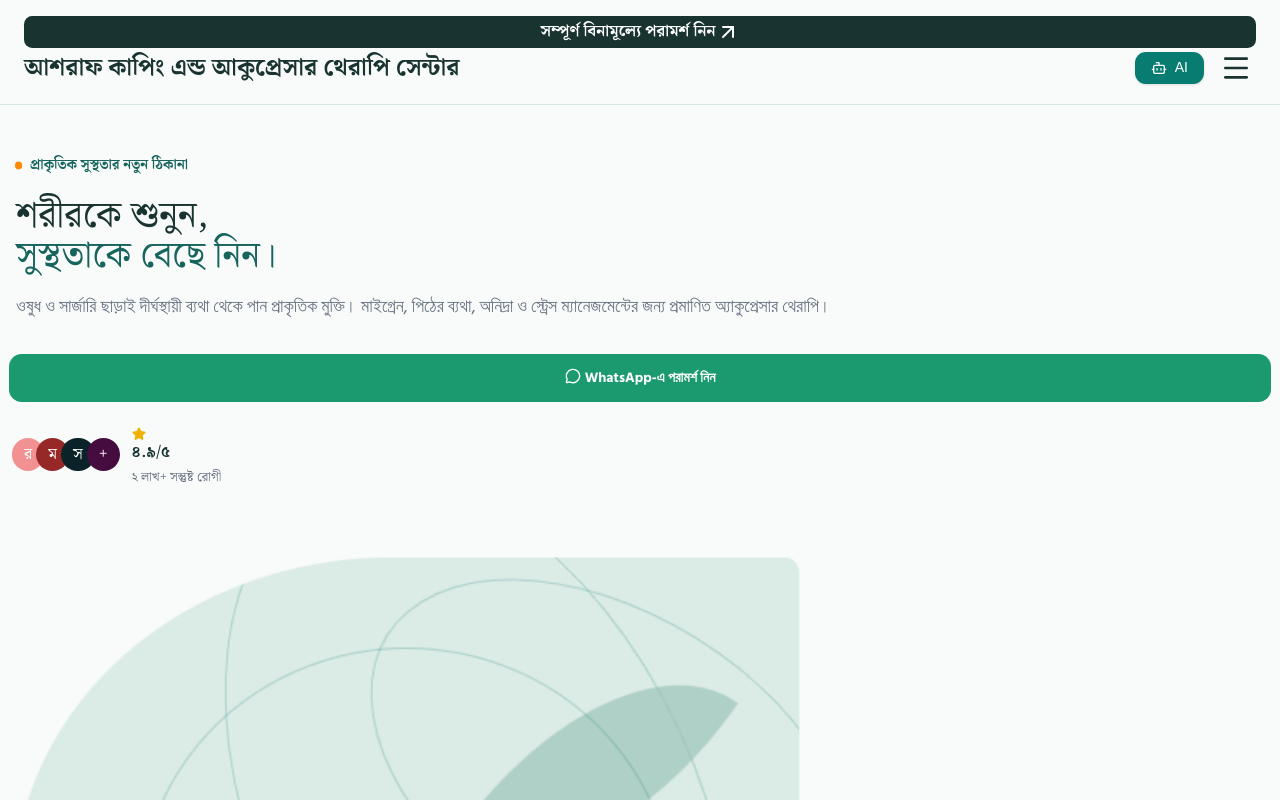
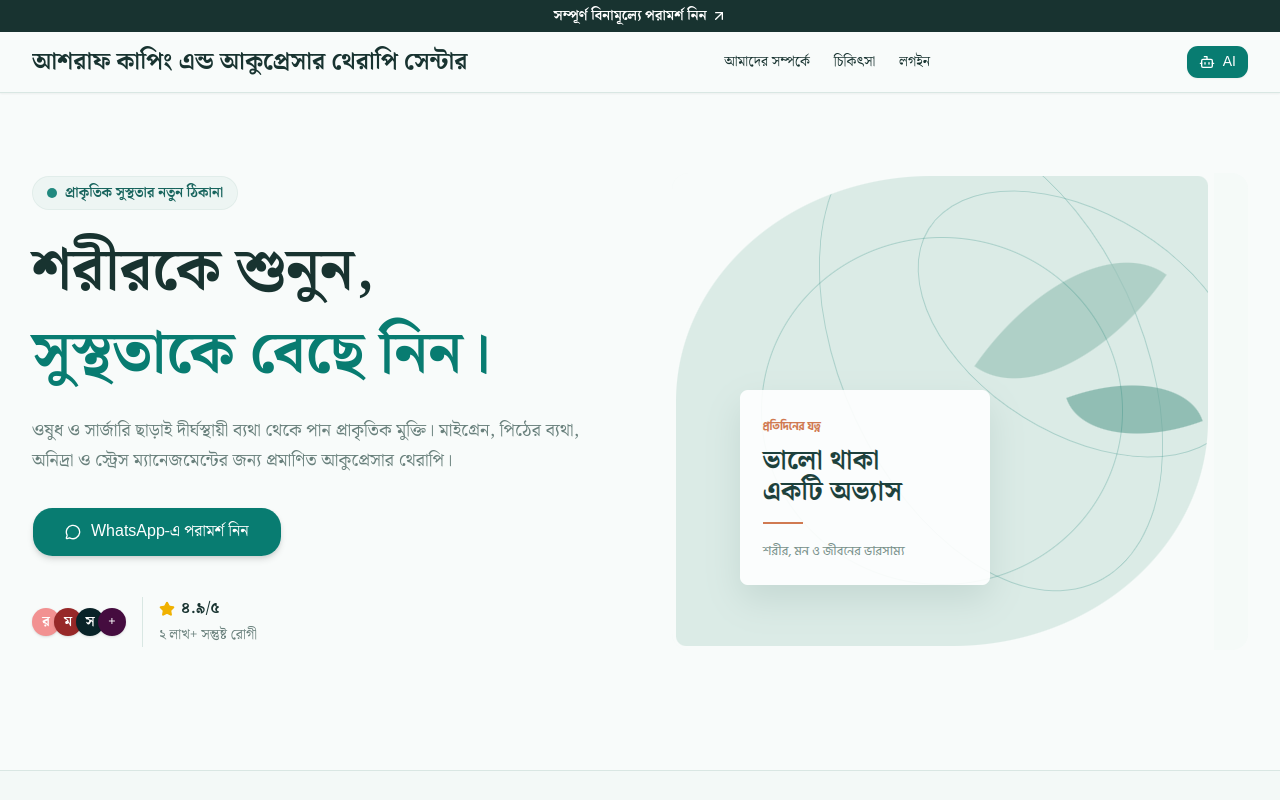
Before and after one commit to Ri-Reyan/ashraf_cupping_and_acupressure_therapy_center, a Next.js app: page / in a window 1280 px wide. Shown: the top 800 px of the page. Built offline with nearby package versions, Linux system fonts and the light colour scheme.

Commit message:
add footer page

```diff
--- a/src/app/page.tsx
+++ b/src/app/page.tsx
@@ -1,3 +1,4 @@
+import Footer from "@/landing_page_components/Footer";
 import HeroSection from "@/landing_page_components/HeroSection";
 import HowItWorks from "@/landing_page_components/HowItWorks";
 import Menubar from "@/landing_page_components/Menubar";
@@ -16,6 +17,7 @@ const LandingPage = () => {
       <ProblemStatement />
       <SolutionSection />
       <HowItWorks />
+      <Footer />
     </main>
   );
 };
--- /dev/null
+++ b/src/landing_page_components/Footer.tsx
@@ -0,0 +1,107 @@
+import { MapPin, Phone, Mail, Clock, Heart } from "lucide-react";
+
+export default function Footer() {
+  return (
+    <footer className="w-full bg-[#173F3A] text-[#f8fbfa] pt-16 pb-8 px-6 border-t border-border/20">
+      <div className="max-w-6xl mx-auto grid grid-cols-1 md:grid-cols-3 gap-10 mb-12">
+        {/* কলাম ১: ক্লিনিকের সংক্ষিপ্ত পরিচয় */}
+        <div className="space-y-4">
+          <h3 className="text-xl font-serif font-bold text-white tracking-wide">
+            আশরাফ কাপিং এন্ড আকুপ্রেসার থেরাপি সেন্টার
+          </h3>
+          <p className="text-sm font-serif text-gray-300 leading-relaxed">
+            প্রাকৃতিক উপায়ে দীর্ঘস্থায়ী ব্যথা মুক্তি এবং সুস্থ জীবনযাপনের
+            বিশ্বস্ত প্রতিষ্ঠান। কোনো পার্শ্বপ্রতিক্রিয়া ছাড়াই আমরা দিচ্ছি
+            মানসম্মত কাপিং ও আকুপ্রেসার চিকিৎসা।
+          </p>
+          <div className="flex items-center gap-2 text-xs text-primary-foreground/80 bg-primary/30 w-fit px-3 py-1.5 rounded-lg border border-primary/40">
+            <Heart className="w-4 h-4 text-primary fill-primary" />
+            <span>১০০% প্রাকৃতিক ও নিরাপদ চিকিৎসা</span>
+          </div>
+        </div>
+
+        {/* কলাম ২: দ্রুত লিংকসমূহ */}
+        <div className="space-y-4">
+          <h4 className="text-lg font-serif font-semibold text-white border-b border-gray-700 pb-2 w-fit">
+            দ্রুত লিংক
+          </h4>
+          <ul className="space-y-2 font-serif text-sm text-gray-300">
+            <li>
+              <a
+                href="#services"
+                className="hover:text-primary transition-colors"
+              >
+                আমাদের সেবাসমূহ
+              </a>
+            </li>
+            <li>
+              <a
+                href="#how-it-works"
+                className="hover:text-primary transition-colors"
+              >
+                চিকিৎসা পদ্ধতি
+              </a>
+            </li>
+            <li>
+              <a
+                href="#testimonials"
+                className="hover:text-primary transition-colors"
+              >
+                রোগীদের মতামত
+              </a>
+            </li>
+            <li>
+              <a
+                href="#contact"
+                className="hover:text-primary transition-colors"
+              >
+                অ্যাপয়েন্টমেন্ট বুকিং
+              </a>
+            </li>
+          </ul>
+        </div>
+
+        {/* কলাম ৩: লোকেশন ও যোগাযোগ */}
+        <div className="space-y-4">
+          <h4 className="text-lg font-serif font-semibold text-white border-b border-gray-700 pb-2 w-fit">
+            যোগাযোগ ও লোকেশন
+          </h4>
+
+          <div className="space-y-3 font-serif text-sm text-gray-300">
+            {/* লোকেশন */}
+            <div className="flex items-start gap-3">
+              <MapPin className="w-5 h-5 text-primary shrink-0 mt-0.5" />
+              <span>পিরোজালী, ঢাকা বিভাগ, বাংলাদেশ</span>
+            </div>
+
+            {/* ফোন নম্বর */}
+            <div className="flex items-center gap-3">
+              <Phone className="w-5 h-5 text-primary shrink-0" />
+              <span dir="ltr">+৮৮০ ১৭০০-০০০০০০</span>
+            </div>
+
+            {/* ইমেইল */}
+            <div className="flex items-center gap-3">
+              <Mail className="w-5 h-5 text-primary shrink-0" />
+              <span>info@ashraftherapy.com</span>
+            </div>
+
+            {/* সময়সূচী */}
+            <div className="flex items-start gap-3 pt-1">
+              <Clock className="w-5 h-5 text-primary shrink-0 mt-0.5" />
+              <span>শনি থেকে বৃহস্পতি: সকাল ১০টা - রাত ৮টা</span>
+            </div>
+          </div>
+        </div>
+      </div>
+
+      {/* ফুটারের নিচের কপিরাইট অংশ */}
+      <div className="max-w-6xl mx-auto border-t border-gray-700/60 pt-6 flex flex-col sm:flex-row items-center justify-between text-xs font-serif text-gray-400 gap-4">
+        <p>
+          © ২০২৬ আশরাফ কাপিং এন্ড আকুপ্রেসার থেরাপি সেন্টার। সর্বস্বত্ব
+          সংরক্ষিত।
+        </p>
+      </div>
+    </footer>
+  );
+}
--- a/src/landing_page_components/HeroSection.tsx
+++ b/src/landing_page_components/HeroSection.tsx
@@ -3,59 +3,67 @@ import { MessageCircle, Star } from "lucide-react";
 import Image from "next/image";
 
 const ratingWords = [
-  {
-    id: 1,
-    ch: "র",
-  },
-  {
-    id: 2,
-    ch: "ম",
-  },
-  {
-    id: 3,
-    ch: "স",
-  },
-  {
-    id: 4,
-    ch: "+",
-  },
+  { id: 1, ch: "র" },
+  { id: 2, ch: "ম" },
+  { id: 3, ch: "স" },
+  { id: 4, ch: "+" },
 ];
 
 const HeroSection = () => {
   return (
-    <div className="mt-4 px-2">
-      <div id="side1">
-        <div className="flex flex-row gap-x-1">
-          <span className="text-6xl text-orange-400">.</span>
-          <h1 className="mt-8.5 text-sm font-semibold text-secondary-foreground">
+    <section className="w-full py-12 md:py-20 px-4 md:px-8 bg-background">
+      <div className="max-w-7xl mx-auto grid grid-cols-1 lg:grid-cols-2 gap-12 lg:gap-8 items-center">
+        {/* বাম পাশ: টেক্সট এবং কল-টু-অ্যাকশন */}
+        <div id="side1" className="space-y-6">
+          {/* ছোট ট্যাগলাইন */}
+          <div className="inline-flex items-center gap-2 bg-secondary/60 border border-border/60 px-3.5 py-1.5 rounded-full">
+            <span className="w-2.5 h-2.5 rounded-full bg-primary animate-pulse"></span>
+            <span className="text-xs md:text-sm font-semibold text-secondary-foreground font-serif">
               প্রাকৃতিক সুস্থতার নতুন ঠিকানা
+            </span>
+          </div>
+
+          {/* মূল শিরোনাম */}
+          <div className="space-y-2">
+            <h1 className="text-3xl md:text-5xl lg:text-6xl font-serif font-bold text-foreground leading-tight">
+              শরীরকে শুনুন,
             </h1>
-        </div>
-        <div>
-          <h1 className="px-2 py-4 text-4xl">শরীরকে শুনুন,</h1>
-          <h1 className="px-2 -my-4 text-4xl text-secondary-foreground">
+            <h1 className="text-3xl md:text-5xl lg:text-6xl font-serif font-bold text-primary leading-tight">
               সুস্থতাকে বেছে নিন।
             </h1>
 
-          <p className="px-2 py-8 text-gray-500 font-sans text-lg">
-            ওষুধ ও সার্জারি ছাড়াই দীর্ঘস্থায়ী ব্যথা থেকে পান প্রাকৃতিক মুক্তি।
-            মাইগ্রেন, পিঠের ব্যথা, অনিদ্রা ও স্ট্রেস ম্যানেজমেন্টের জন্য
-            প্রমাণিত অ্যাকুপ্রেসার থেরাপি।
+            <p className="pt-4 text-muted-foreground font-serif text-base md:text-lg leading-relaxed max-w-xl">
+              ওষুধ ও সার্জারি ছাড়াই দীর্ঘস্থায়ী ব্যথা থেকে পান প্রাকৃতিক
+              মুক্তি। মাইগ্রেন, পিঠের ব্যথা, অনিদ্রা ও স্ট্রেস ম্যানেজমেন্টের
+              জন্য প্রমাণিত আকুপ্রেসার থেরাপি।
             </p>
           </div>
-        <Button className="flex bg-[#1C9A6F] w-full mx-6 py-6 place-self-center font-bold">
-          <a href="https://wa.me/8801700000000">
-            <div className="flex flex-row gap-x-1">
-              <MessageCircle size={30} />
-              <span className="font-sans">WhatsApp-এ পরামর্শ নিন</span>
-            </div>
+
+          {/* হোয়াটসঅ্যাপ বাটন */}
+          <div className="pt-2">
+            <Button
+              asChild
+              className="bg-primary hover:bg-primary/95 text-primary-foreground w-full sm:w-auto px-8 py-6 rounded-xl font-serif text-base shadow-md transition-all"
+            >
+              <a
+                href="https://wa.me/8801700000000"
+                target="_blank"
+                rel="noopener noreferrer"
+                className="flex items-center justify-center gap-2.5"
+              >
+                <MessageCircle size={24} />
+                <span>WhatsApp-এ পরামর্শ নিন</span>
               </a>
             </Button>
-        <div className="mt-10 flex flex-row gap-x-4 px-2">
-          <div>
+          </div>
+
+          {/* রেটিং ও রিভিউ সেকশন */}
+          <div className="pt-4 flex items-center gap-4">
+            <div className="flex -space-x-1.5">
               {ratingWords.map((item) => (
                 <span
-                className={` -mx-1 text-white ${
+                  key={item.id}
+                  className={`text-white text-xs md:text-sm font-bold w-7 h-7 flex items-center justify-center rounded-full shadow-sm ${
                     item.id === 1
                       ? "bg-[#F29191]"
                       : item.id === 2
@@ -63,32 +71,42 @@ const HeroSection = () => {
                         : item.id === 3
                           ? "bg-[#092328]"
                           : "bg-[#450C3F]"
-                } px-3 py-1 rounded-full`}
-                key={item.id}
+                  }`}
                 >
                   {item.ch}
                 </span>
               ))}
             </div>
-          <div className="-my-4">
-            <div className="stars">
-              <Star className="text-yellow-500" size={14} fill="currentColor" />{" "}
-              <b>৪.৯/৫</b>
+
+            <div className="border-l border-border pl-4 space-y-0.5">
+              <div className="flex items-center gap-1.5">
+                <Star className="text-yellow-500 fill-yellow-500" size={16} />
+                <b className="font-serif text-foreground text-sm md:text-base">
+                  ৪.৯/৫
+                </b>
               </div>
-            <small className="text-gray-500">২ লাখ+ সন্তুষ্ট রোগী</small>
+              <small className="text-muted-foreground font-serif text-xs md:text-sm">
+                ২ লাখ+ সন্তুষ্ট রোগী
+              </small>
             </div>
           </div>
         </div>
-      <div id="side2" className="mt-20">
+
+        {/* ডান পাশ: ইমেজ সেকশন */}
+        <div id="side2" className="flex justify-center lg:justify-end">
+          <div className="relative w-full max-w-lg lg:max-w-xl rounded-2xl overflow-hidden bg-secondary/20">
             <Image
               src="/natural_satisfing_img.png"
               alt="Natural satisfying therapy image"
-          width={800}
-          height={700}
+              width={700}
+              height={600}
+              className="w-auto h-auto object-cover transform hover:scale-105 transition-transform duration-500"
               priority
             />
           </div>
         </div>
+      </div>
+    </section>
   );
 };
 
--- a/src/landing_page_components/Menubar.tsx
+++ b/src/landing_page_components/Menubar.tsx
@@ -5,39 +5,33 @@ import { useLanding } from "@/context/LandingContext";
 import { usePathname } from "next/navigation";
 
 const menulist = [
-  {
-    id: 1,
-    title: "আমাদের সম্পর্কে",
-    route: "/therapists",
-  },
-  {
-    id: 2,
-    title: "চিকিৎসা",
-    route: "/services",
-  },
-  {
-    id: 3,
-    title: "লগইন",
-    route: "/login",
-  },
+  { id: 1, title: "আমাদের সম্পর্কে", route: "/therapists" },
+  { id: 2, title: "চিকিৎসা", route: "/services" },
+  { id: 3, title: "লগইন", route: "/login" },
 ];
 
 const Menubar = () => {
   const { isMenuOpen } = useLanding();
-
   const url = usePathname();
 
+  if (!isMenuOpen) return null;
+
   return (
-    <div className={`${isMenuOpen ? "block" : "hidden"}`}>
+    <div className="md:hidden bg-background border-b border-border px-4 py-3 space-y-2 shadow-sm transition-all duration-300">
       {menulist.map((item) => {
         const isActive = url.startsWith(item.route);
         return (
-          <div
-            className={`hover:bg-secondary ${isActive ? "bg-secondary" : ""} text-md text px-2`}
+          <Link
             key={item.id}
+            href={item.route}
+            className={`block px-4 py-2.5 rounded-lg text-sm font-serif transition-colors ${
+              isActive
+                ? "bg-primary text-primary-foreground font-medium"
+                : "text-foreground hover:bg-secondary"
+            }`}
           >
-            <Link href={item.route}>{item.title}</Link>
-          </div>
+            {item.title}
+          </Link>
         );
       })}
     </div>
--- a/src/landing_page_components/Navbar.tsx
+++ b/src/landing_page_components/Navbar.tsx
@@ -1,41 +1,72 @@
 "use client";
+
 import { useLanding } from "@/context/LandingContext";
-import { Bot, Menu } from "lucide-react";
-import { ArrowUpRight } from "lucide-react";
-import { useRouter } from "next/navigation";
+import { Bot, Menu, ArrowUpRight } from "lucide-react";
+import { useRouter, usePathname } from "next/navigation";
+import Link from "next/link";
 
-export default function Header() {
+const menulist = [
+  { id: 1, title: "আমাদের সম্পর্কে", route: "/therapists" },
+  { id: 2, title: "চিকিৎসা", route: "/services" },
+  { id: 3, title: "লগইন", route: "/login" },
+];
+
+export default function Navbar() {
   const { setIsMenuOpen } = useLanding();
+  const router = useRouter();
+  const url = usePathname();
 
-  const router = useRouter();
   return (
-    <header className="w-full bg-background border-b border-border py-4 px-6">
-      <div className="flex flex-row justify-center items-center bg-foreground text-white font-semibold py-1 rounded-sm">
+    <header className="w-full bg-background border-b border-border sticky top-0 z-50 shadow-xs">
+      {/* টপ অ্যানাউন্সমেন্ট বার */}
+      <div className="flex flex-row justify-center items-center gap-1 bg-foreground text-white text-xs md:text-sm font-semibold py-1.5 px-4 cursor-pointer hover:opacity-95 transition-opacity">
         <h1>সম্পূর্ণ বিনামূল্যে পরামর্শ নিন</h1>
-        <ArrowUpRight />
+        <ArrowUpRight className="w-4 h-4" />
       </div>
-      <div className="max-w-7xl mx-auto flex items-center justify-between gap-3">
+
+      {/* মেইন নেভবার কন্টেইনার */}
+      <div className="max-w-7xl mx-auto px-4 md:px-8 py-3.5 flex items-center justify-between gap-4">
+        {/* ক্লিনিকের নাম বা লোগো */}
         <h1
-          onClick={() => {
-            router.push("/");
-          }}
-          className="text-xl md:text-2xl font-semibold text-foreground hover:text-primary transition-colors cursor-pointer"
+          onClick={() => router.push("/")}
+          className="text-base sm:text-xl md:text-2xl font-serif font-bold text-foreground hover:text-primary transition-colors cursor-pointer truncate"
         >
           আশরাফ কাপিং এন্ড আকুপ্রেসার থেরাপি সেন্টার
         </h1>
 
-        <div className="flex items-center gap-3">
-          <div className="px-4 py-1.5 bg-primary text-primary-foreground rounded-md flex items-center gap-2 shadow-sm">
+        {/* ডেস্কটপ মেনু লিস্ট */}
+        <nav className="hidden md:flex items-center gap-6 font-serif text-sm">
+          {menulist.map((item) => {
+            const isActive = url.startsWith(item.route);
+            return (
+              <Link
+                key={item.id}
+                href={item.route}
+                className={`transition-colors py-1 ${
+                  isActive
+                    ? "text-primary font-semibold border-b-2 border-primary"
+                    : "text-foreground hover:text-primary"
+                }`}
+              >
+                {item.title}
+              </Link>
+            );
+          })}
+        </nav>
+
+        <div className="flex items-center gap-2 sm:gap-3 shrink-0">
+          {/* AI বাটন - এখন মোবাইলসহ সব ডিভাইসে দেখা যাবে */}
+          <div className="px-3 py-1.5 bg-primary text-primary-foreground rounded-md flex items-center gap-1.5 sm:gap-2 shadow-xs cursor-pointer hover:bg-primary/90 transition-colors">
             <Bot className="w-4 h-4" />
-            <span className="text-sm font-medium">AI</span>
+            <span className="text-xs sm:text-sm font-medium">AI</span>
           </div>
 
           <button
             onClick={() => setIsMenuOpen((prev) => !prev)}
-            aria-label="Menu"
-            className="p-1 text-foreground hover:text-primary transition-colors"
+            aria-label="Toggle Menu"
+            className="md:hidden p-1.5 text-foreground hover:text-primary transition-colors rounded-md hover:bg-secondary"
           >
-            <Menu size={32} />
+            <Menu size={28} />
           </button>
         </div>
       </div>
```
Lines whose indentation alone changed are shown as unchanged.
